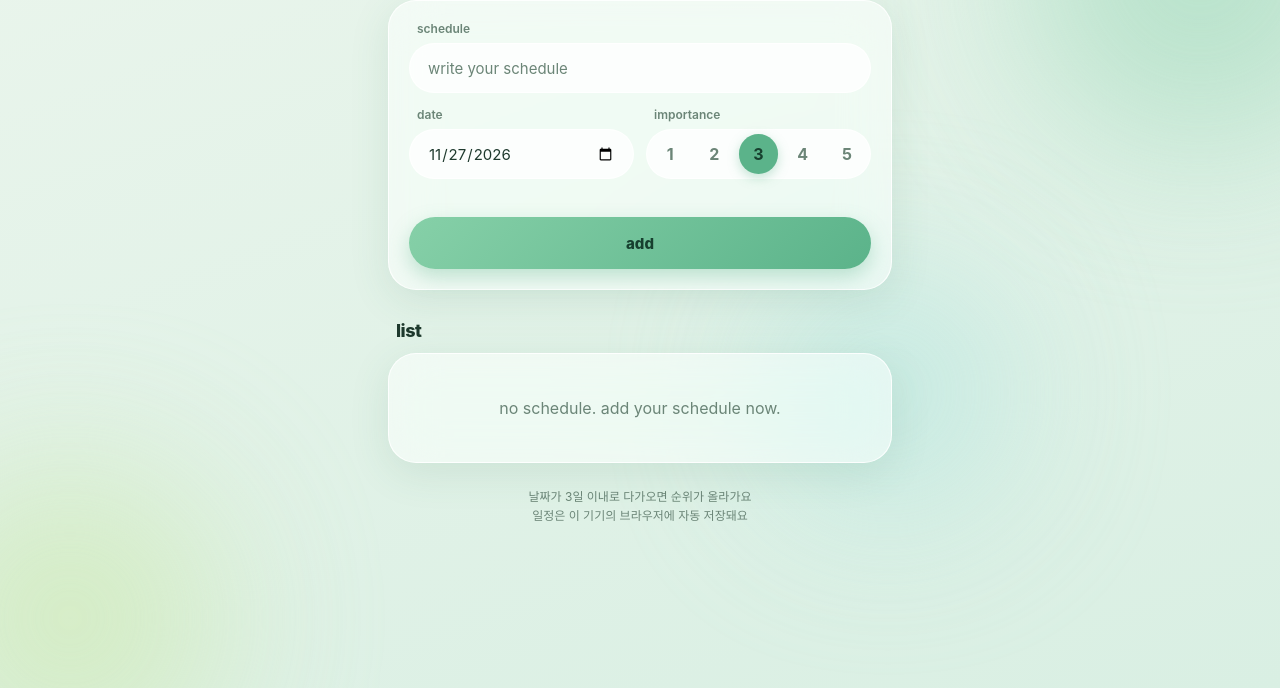
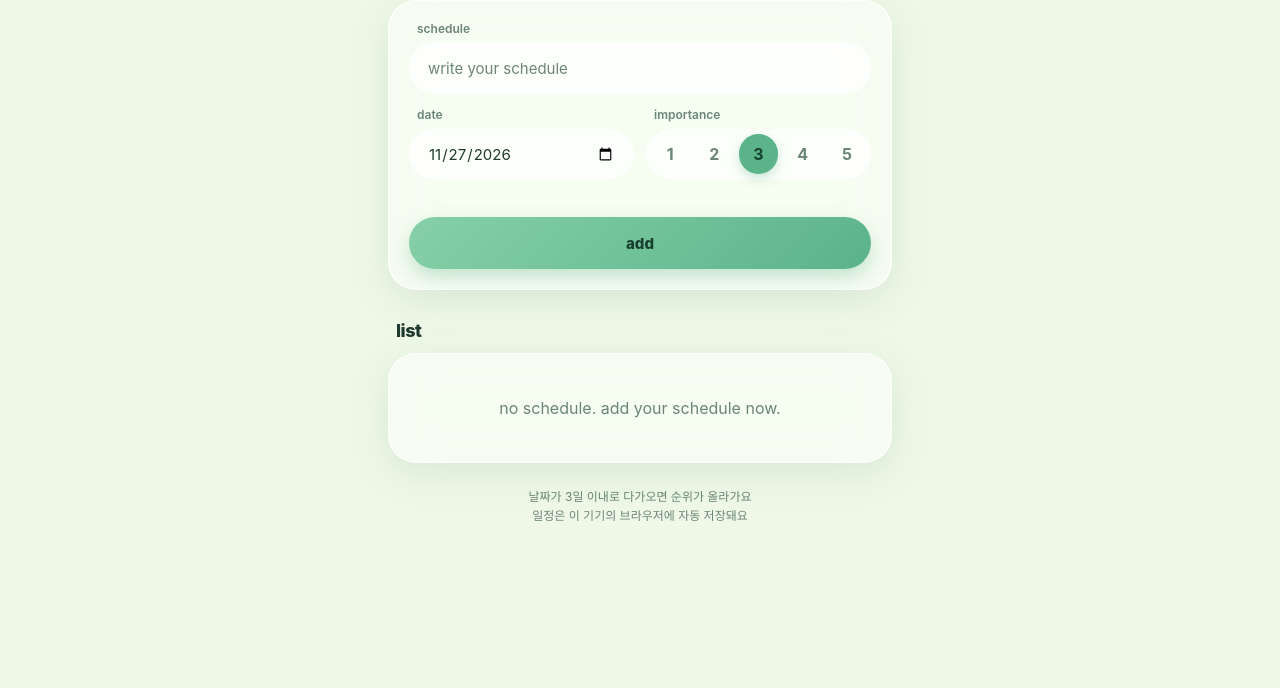
Before and after one commit to dadadaeun09/MOA, a plain HTML site: page index.html in a window 1280 px wide. Shown: the part 112-800 px from the top of the page. Drawn offline with Linux system fonts and the light colour scheme.

Commit message:
Update index.html

```diff
--- a/index.html
+++ b/index.html
@@ -6,7 +6,7 @@
 <title>MOA</title>
 <style>
 :root{
-  --bg1:#eaf5ec;--bg2:#d9efe3;--blob1:#a8dcc0;--blob2:#cfeab5;--blob3:#b7e6e0;
+  --bg1:#eff8e7;;--bg2:#d9efe3;--blob1:#a8dcc0;--blob2:#cfeab5;--blob3:#b7e6e0;
   --glass:rgba(255,255,255,.55);--glass-strong:rgba(255,255,255,.78);
   --border:rgba(255,255,255,.85);--shadow:0 10px 40px rgba(60,120,90,.12);
   --text:#1f3a2e;--sub:#6b8577;--accent:#5bb38a;--accent2:#86d0a8;--accent-ink:#17402f;
@@ -38,7 +38,7 @@ html{scroll-padding-top:env(safe-area-inset-top,0px);min-height:100%}
 body{
   margin:0;min-height:100vh;color:var(--text);
   font-family:"Pretendard","Noto Sans KR",-apple-system,"Apple SD Gothic Neo","Malgun Gothic",sans-serif;
-  background:linear-gradient(160deg,var(--bg1),var(--bg2));background-attachment:fixed;
+  background:var(--bg1);
   position:relative;overflow-x:hidden;
 }
 .blob{position:fixed;border-radius:50%;filter:blur(80px);opacity:.7;z-index:0;pointer-events:none}
@@ -100,7 +100,7 @@ li.done .rank{font-size:13px;letter-spacing:0;color:var(--sub)}
 </style>
 </head>
 <body>
-<div class="blob b1"></div><div class="blob b2"></div><div class="blob b3"></div>
+
 <main>
   <div class="brand">
     <h1>moa<i>.</i></h1>
```
